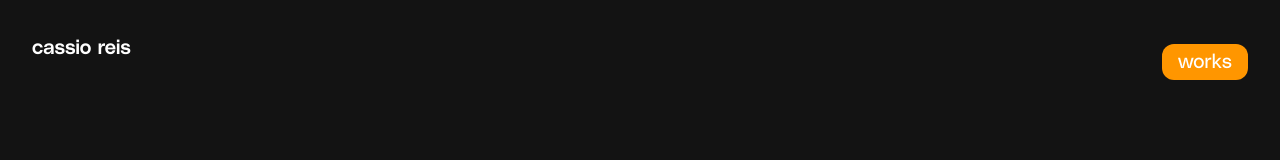
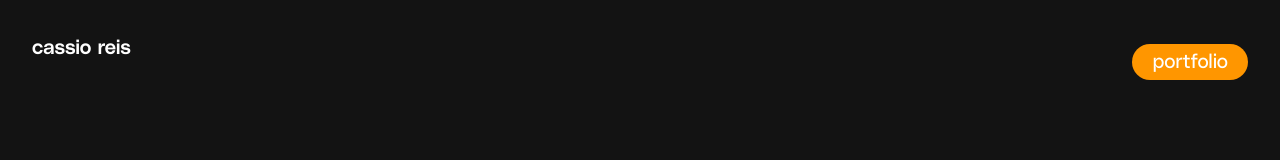
Before and after one commit to creisbarbosa/cassio-website, a Next.js app: page /works in a window 1280 px wide. Shown: the top 160 px of the page. Built offline with nearby package versions, Linux system fonts and the light colour scheme.

Commit message:
Titles and navButton adjustments'

```diff
--- a/src/components/Navbar.tsx
+++ b/src/components/Navbar.tsx
@@ -50,8 +50,8 @@ export default function Navbar() {
                 </Link> */}
               </li>
               <li >
-                <Link href="/works" className="text-white bg-yellow px-4 pb-2 pt-1 rounded-xl hover:text-yellow hover:bg-cyan  transition-colors">
-                  works
+                <Link href="/works" className="text-white bg-yellow px-5 pb-2 pt-1 rounded-3xl hover:text-yellow hover:bg-cyan  transition-colors">
+                  portfolio
                 </Link>
               </li>
             </ul>
--- a/src/pages/index.tsx
+++ b/src/pages/index.tsx
@@ -1,4 +1,5 @@
 import Image from "next/image";
+import Head from 'next/head'
 
 import AcademicBg from '../../public/academic_bg.png'
 import Timeline from "@/components/Timeline";
@@ -31,6 +32,9 @@ const lastProjects = [
 export default function Home() {
   return (
       <main>
+        <Head>
+          <title>Cassio Reis</title>
+        </Head>
         <section>
           <div className="flex flex-col xl:flex-row px-6 mx-auto xl:max-w-7xl py-6 xl:py-20 w-full relative gap-16">
             <div className="basis-1 xl:basis-1/2 flex items-center">
--- a/src/pages/works.tsx
+++ b/src/pages/works.tsx
@@ -19,6 +19,7 @@ import Lavi from "../../public/lavi.png"
 import Vertice from "../../public/vertice.png"
 
 import Cover from "../../public/work_bg.png"
+import Head from "next/head";
 
 const projects = [
   {
@@ -138,6 +139,9 @@ const projects = [
 export default function Works() {
   return (
     <section>
+      <Head>
+        <title>portfolio</title>
+      </Head>
       <div className="flex flex-col px-6 mx-auto xl:max-w-7xl py-6 xl:py-20 gap-12 lg:gap-16">
         <div className="min-h-screen pb-3">
 
```
